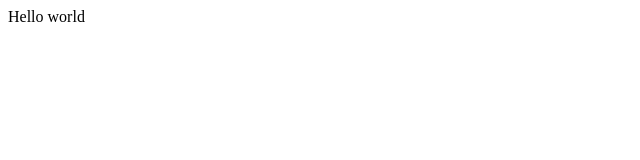
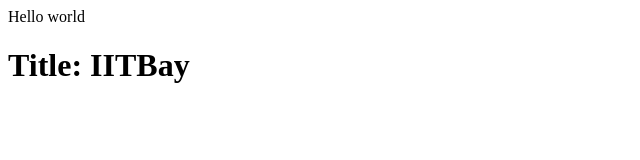
Before and after one commit to vineeth-babu/cs699Project, a plain HTML site: page index.html in a window 1280 px wide. Shown: the whole page, without its empty margins (0-640 px from the left). Drawn offline with Linux system fonts and the light colour scheme.

Commit message:
added title in index.html

```diff
--- a/index.html
+++ b/index.html
@@ -1 +1,2 @@
 <p>Hello world</p>
+<h1>Title: IITBay</h1>
```
